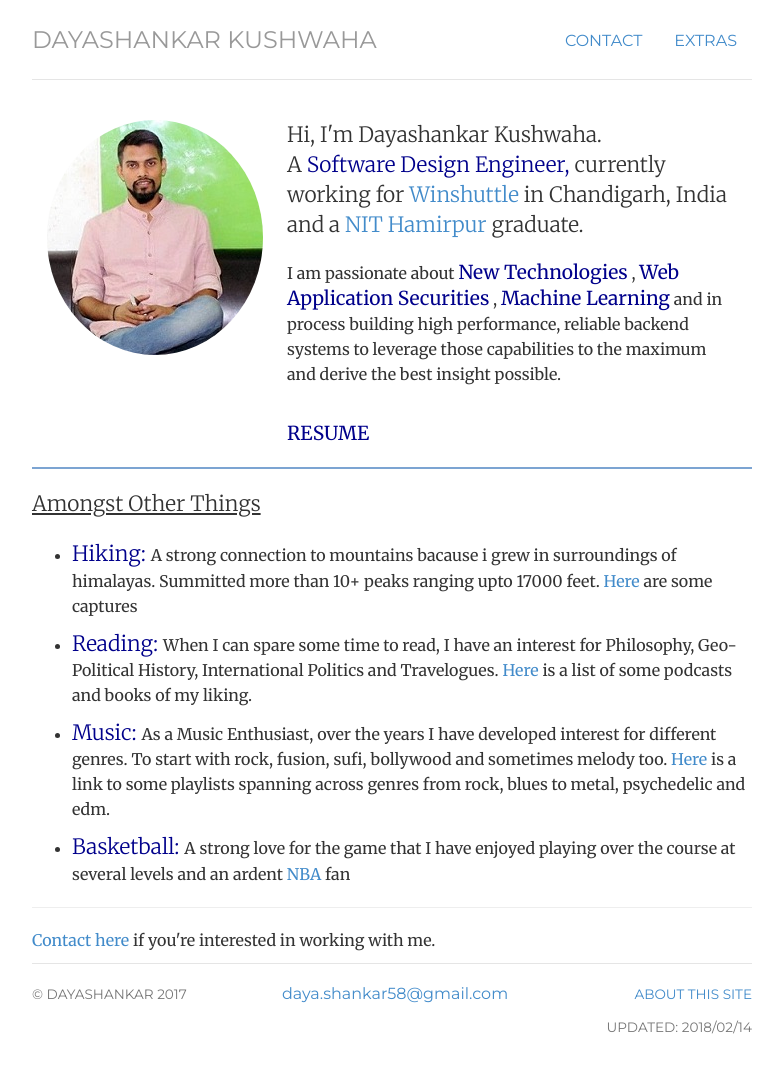
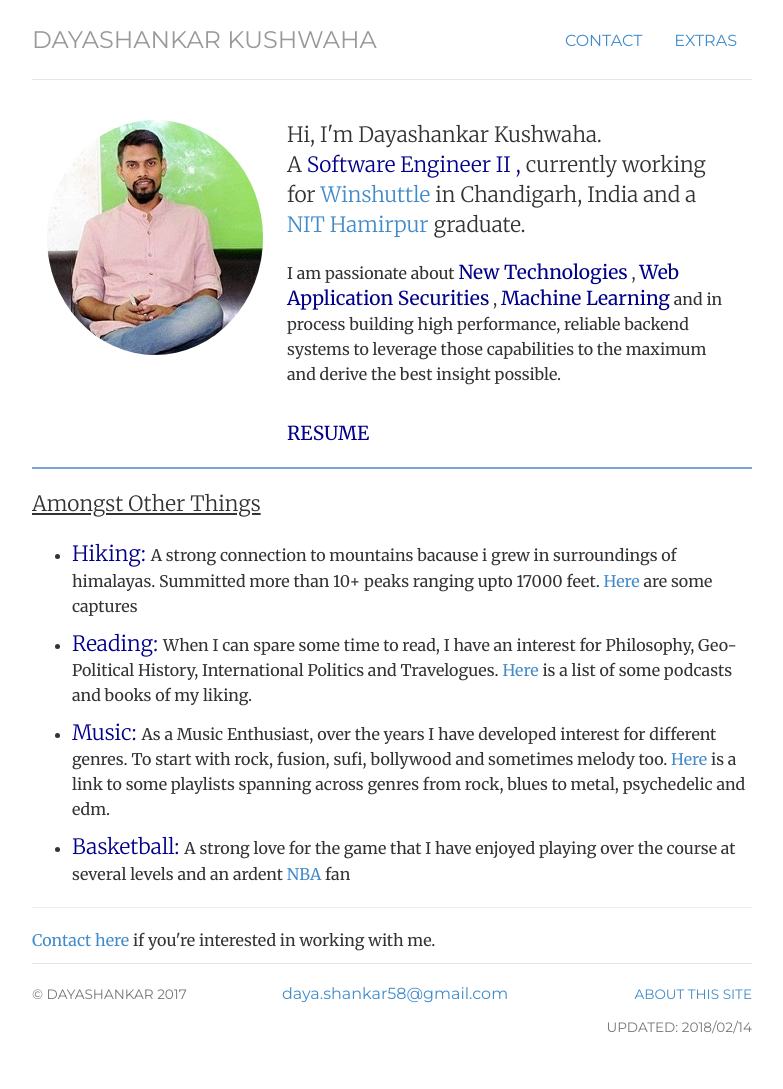
Before and after one commit to daya-shankar07/daya-shankar07.github.io, a Jekyll site: the page built from index.html, in a window 1280 px wide. Shown: the whole page, without its empty margins (248-1031 px from the left). Built offline with Jekyll 4.4.1, drawn with Linux system fonts in a browser that asks for light colours.

Commit message:
updates to title, resume
updated title and  resume,

```diff
--- a/index.html
+++ b/index.html
@@ -17,7 +17,7 @@ updateDate: 2018/02/14
 		<p class="lead">Hi, I'm
 		<span itemprop="name">Dayashankar Kushwaha</span>.<br/>
 		 A
-		<span itemprop="jobTitle" class="highlightLess">Software Design Engineer,</span>
+		<span itemprop="jobTitle" class="highlightLess">Software Engineer II ,</span>
 		 currently working for
 		<a itemprop="worksFor" href="https://www.winshuttle.com/" target="_blank">Winshuttle</a>
 		 in
@@ -37,7 +37,7 @@ updateDate: 2018/02/14
 		</p>
 
 		<br>
-		<a href="https://drive.google.com/open?id=186H9KEJJGkyvDoALBBFCZeyimLgxoryR" target="_blank" class="highlight">RESUME</a>
+		<a href="https://drive.google.com/open?id=110rbIkpAOVnKeDrcHL90K0tWl9JwMxyd" target="_blank" class="highlight">RESUME</a>
 		<br>
 
 	</div>
```
